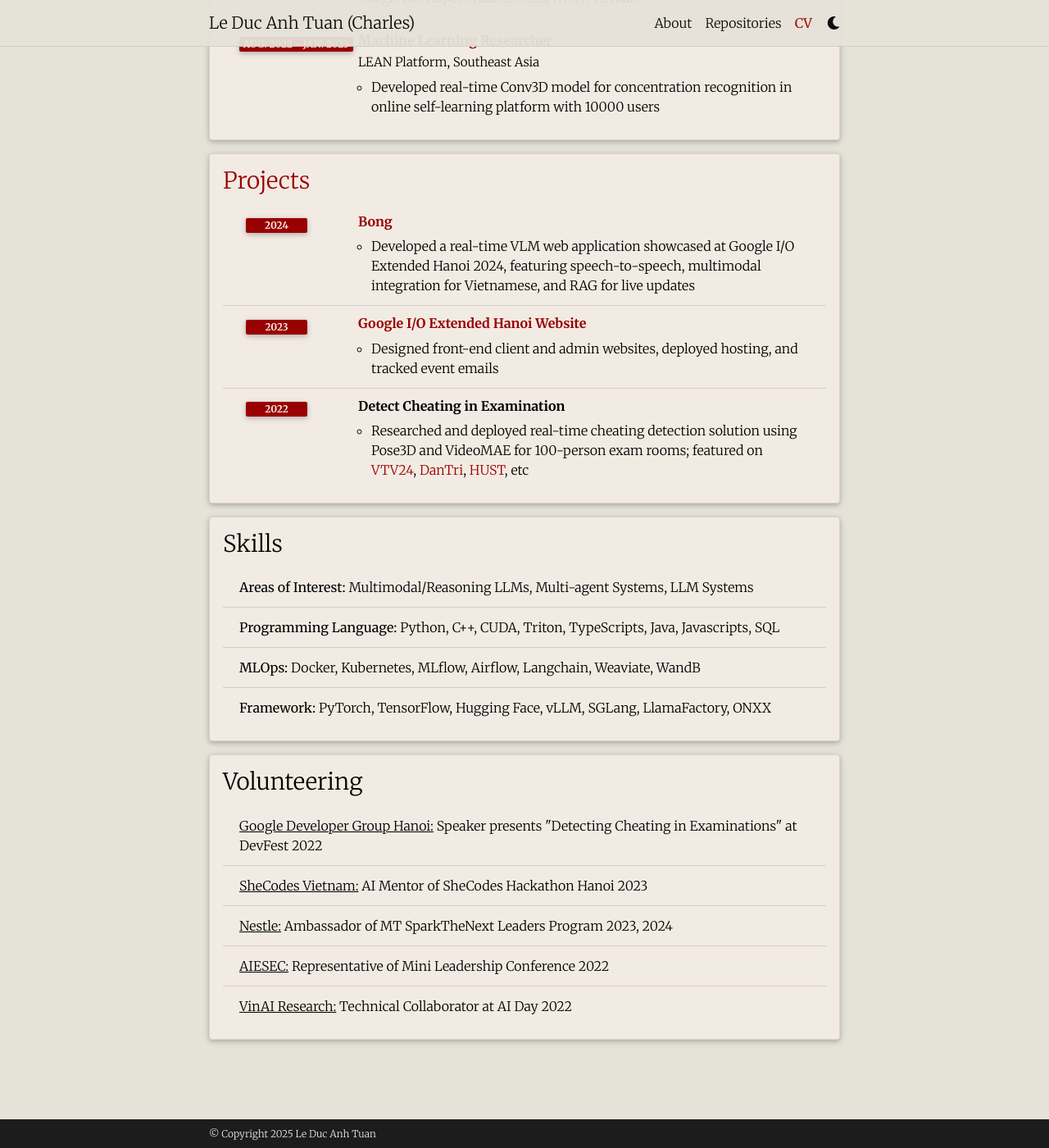
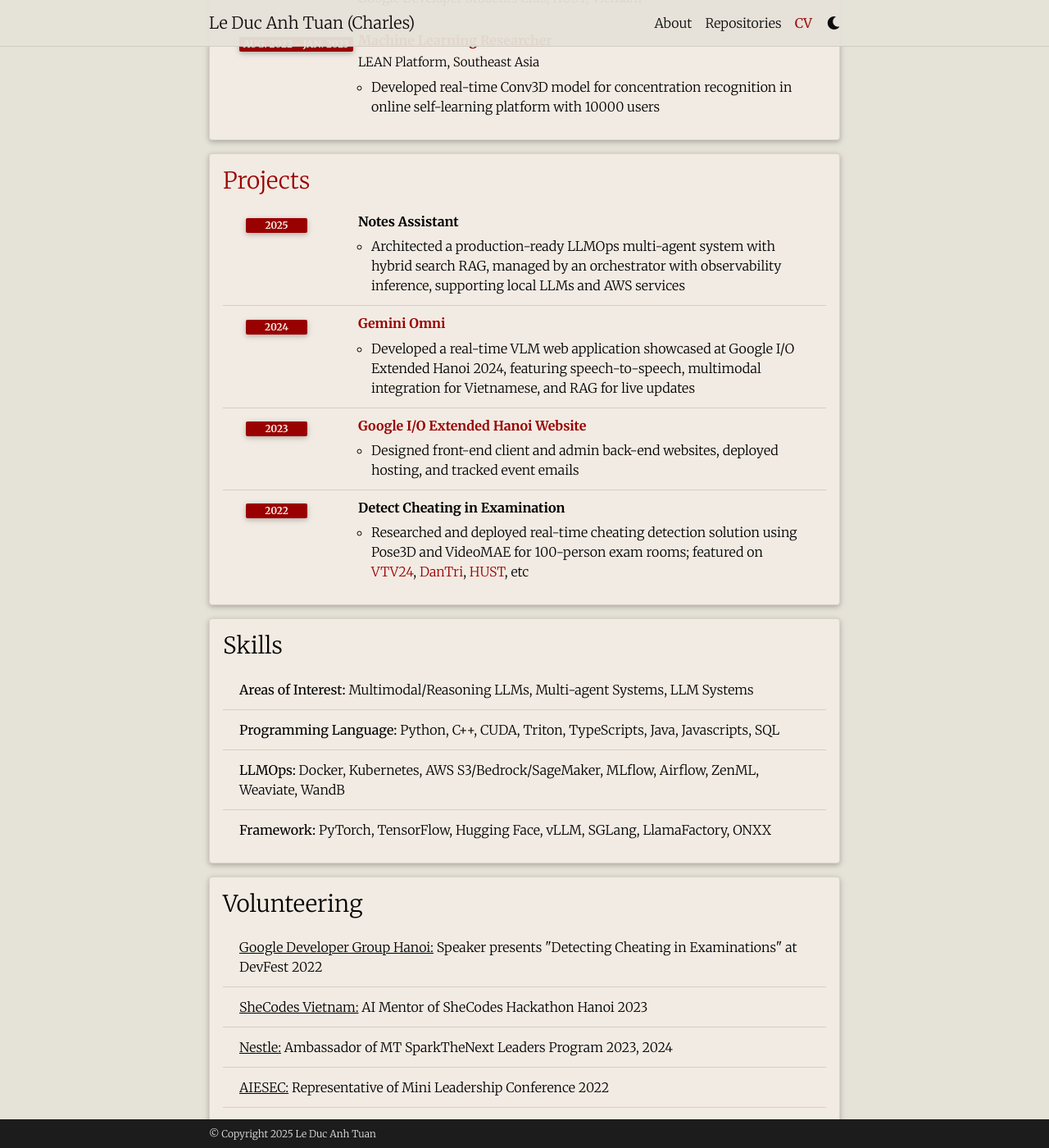
Before and after one commit to tuanlda78202/tuanlda78202.github.io, a Jekyll site: the page built from _pages/cv.md, in a window 1280 px wide and 1400 px high, scrolled down 1548 px. Shown: the whole window at 82% size. Built offline with Jekyll 4.4.1, drawn with Linux system fonts in a browser that asks for light colours; full-size pictures stand in for the smaller copies a plugin makes; comment, search, counter and statistics services are not loaded; a style sheet for code colours, icons or effects is not loaded; some of the changed text lies outside the part shown.

Commit message:
update: cv and news

```diff
--- a/_data/cv.yml
+++ b/_data/cv.yml
@@ -11,7 +11,7 @@
   contents:
     - title: BSc. in Data Science and Artificial Intelligence
       institution: Hanoi University of Science and Technology, Hanoi, Vietnam
-      year: Oct. 2020 - Sep. 2024
+      year: Oct. 2020 - Aug. 2024
 
 - title: Experience
   type: time_table
@@ -49,7 +49,7 @@
 
     - title: Computer Vision Researcher
       institution: Viettel High Tech, Hanoi, Vietnam
-      year: Mar. 2023 - Aug. 2023
+      year: Mar. 2023 - Sep. 2023
       description:
         - Researched INRs for videos, resolved temporal information problem in previous NeRV-based methods, achieved SOTA results for video reconstruction and compression tasks
 
@@ -66,7 +66,12 @@
 - title: <a href="https://github.com/tuanlda78202/">Projects</a>
   type: time_table
   contents:
-    - title: <a href="https://github.com/tuanlda78202/geminio">Bong</a>
+    - title: Notes Assistant</a>
+      year: 2025
+      description:
+        - Architected a production-ready LLMOps multi-agent system with hybrid search RAG, managed by an orchestrator with observability inference, supporting local LLMs and AWS services
+
+    - title: <a href="https://github.com/tuanlda78202/geminio">Gemini Omni</a>
       year: 2024
       description:
         - Developed a real-time VLM web application showcased at Google I/O Extended Hanoi 2024, featuring speech-to-speech, multimodal integration for Vietnamese, and RAG for live updates
@@ -74,7 +79,7 @@
     - title: <a href="https://github.com/tuanlda78202/google-io">Google I/O Extended Hanoi Website</a>
       year: 2023
       description:
-        - Designed front-end client and admin websites, deployed hosting, and tracked event emails
+        - Designed front-end client and admin back-end websites, deployed hosting, and tracked event emails
 
     - title: Detect Cheating in Examination</a>
       year: 2022
@@ -86,7 +91,7 @@
   contents:
     - <b> Areas of Interest:</b> Multimodal/Reasoning LLMs, Multi-agent Systems, LLM Systems
     - <b> Programming Language:</b> Python, C++, CUDA, Triton, TypeScripts, Java, Javascripts, SQL
-    - <b> MLOps:</b> Docker, Kubernetes, MLflow, Airflow, Langchain, Weaviate, WandB
+    - <b> LLMOps:</b> Docker, Kubernetes, AWS S3/Bedrock/SageMaker, MLflow, Airflow, ZenML, Weaviate, WandB
     - <b> Framework:</b> PyTorch, TensorFlow, Hugging Face, vLLM, SGLang, LlamaFactory, ONXX
 
 - title: Volunteering
```
Also changed, not shown: _news/announcement_16.md (added, +6 -0 lines), 1 other file.
